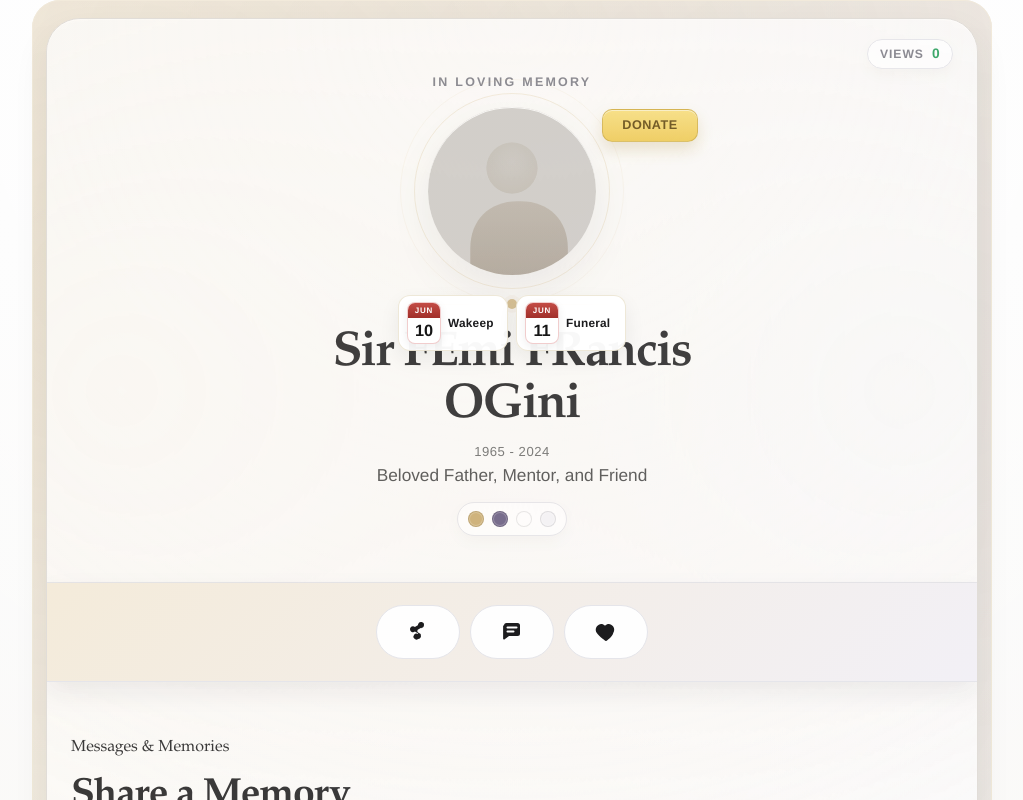
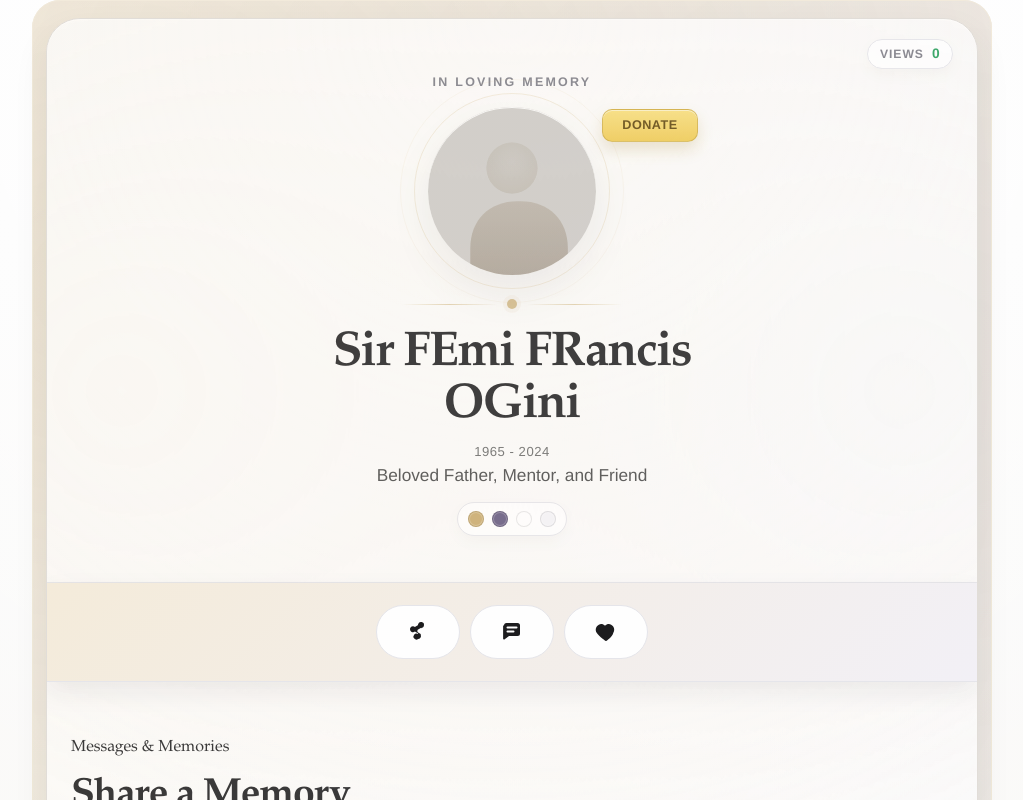
Before and after one commit to francis-dotcom/biotribute, a Next.js app: page /SirFemiOgini in a window 1280 px wide. Shown: the top 800 px of the page, without its empty margins (128-1151 px from the left). Built offline with nearby package versions, Linux system fonts and the light colour scheme; no server answers.

Commit message:
code: 2 file(s)

```diff
--- a/src/app/[slug]/page.tsx
+++ b/src/app/[slug]/page.tsx
@@ -25,11 +25,6 @@ import { getTributeVisitStats } from "@/lib/visits";
 type PageProps = {
   params: Promise<{ slug: string }>;
 };
-
-const heroServiceCards = [
-  { label: "Wakeep", month: "JUN", day: "10" },
-  { label: "Funeral", month: "JUN", day: "11" },
-] as const;
 
 export const dynamic = "force-dynamic";
 
@@ -122,19 +117,6 @@ export default async function TributePage({ params }: PageProps) {
               triggerClassName="hero-donation-badge"
               triggerLabel="Donate"
             />
-            <div className="hero-service-panel" aria-label="Memorial schedule highlights">
-              {heroServiceCards.map((card) => (
-                <article className="hero-service-card" key={card.label}>
-                  <div className="hero-service-calendar" aria-hidden="true">
-                    <span className="hero-service-calendar-top">{card.month}</span>
-                    <span className="hero-service-calendar-day">{card.day}</span>
-                  </div>
-                  <div className="hero-service-copy">
-                    <strong>{card.label}</strong>
-                  </div>
-                </article>
-              ))}
-            </div>
             <ShareTributeIconButton className="hero-share-icon" />
           </div>
           <div className="hero-divider" aria-hidden="true">
--- a/src/app/globals.css
+++ b/src/app/globals.css
@@ -531,66 +531,6 @@ textarea {
   cursor: pointer;
 }
 
-.hero-service-panel {
-  position: absolute;
-  top: 188px;
-  left: 50%;
-  transform: translateX(-50%);
-  display: flex;
-  align-items: stretch;
-  justify-content: center;
-  gap: 8px;
-  width: max-content;
-  z-index: 1;
-}
-
-.hero-service-card {
-  display: flex;
-  align-items: center;
-  gap: 7px;
-  min-width: 110px;
-  padding: 6px 8px;
-  border: 1px solid rgba(149, 111, 17, 0.16);
-  border-radius: 12px;
-  background: rgba(255, 255, 255, 0.97);
-  box-shadow: 0 8px 20px rgba(28, 28, 30, 0.07);
-}
-
-.hero-service-calendar {
-  width: 34px;
-  border-radius: 8px;
-  overflow: hidden;
-  border: 1px solid rgba(190, 31, 31, 0.22);
-  background: #fff;
-  box-shadow: 0 3px 10px rgba(28, 28, 30, 0.07);
-  flex: 0 0 auto;
-}
-
-.hero-service-calendar-top {
-  display: block;
-  padding: 4px 4px 3px;
-  background: linear-gradient(180deg, #c34c46 0%, #a12f2a 100%);
-  color: #fff;
-  font: 800 0.5rem/1 var(--font-sans);
-  letter-spacing: 0.1em;
-  text-align: center;
-}
-
-.hero-service-calendar-day {
-  display: block;
-  padding: 4px 3px 5px;
-  color: #161616;
-  font: 800 1.02rem/1 var(--font-sans);
-  text-align: center;
-}
-
-.hero-service-copy strong {
-  display: block;
-  color: var(--text);
-  font: 700 0.74rem/1.1 var(--font-sans);
-  letter-spacing: 0.02em;
-}
-
 .hero-donation-badge:hover {
   transform: translateY(-1px);
   filter: brightness(1.02);
@@ -3211,24 +3151,6 @@ textarea {
     transform: translateX(50%);
   }
 
-  .hero-service-panel {
-    position: static;
-    width: fit-content;
-    margin: 62px auto 0;
-    transform: none;
-    justify-content: center;
-    flex-wrap: wrap;
-    gap: 8px;
-  }
-
-  .hero-service-card {
-    min-width: 104px;
-  }
-
-  .hero-service-copy strong {
-    font-size: 0.76rem;
-  }
-
   .hero-avatar-wrap {
     margin-bottom: 18px;
   }
```
